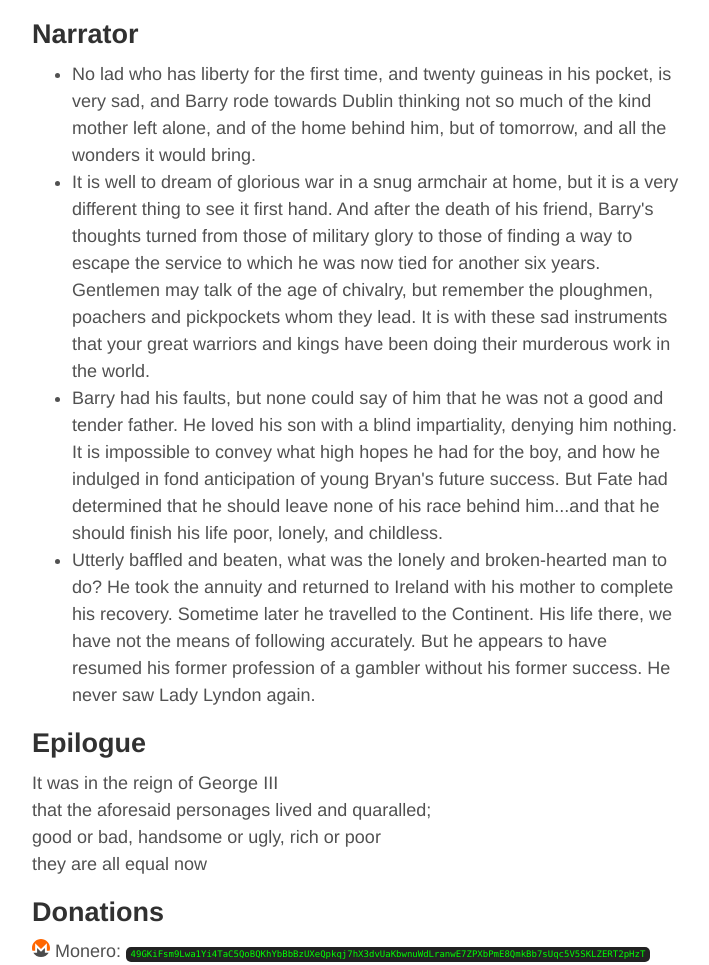
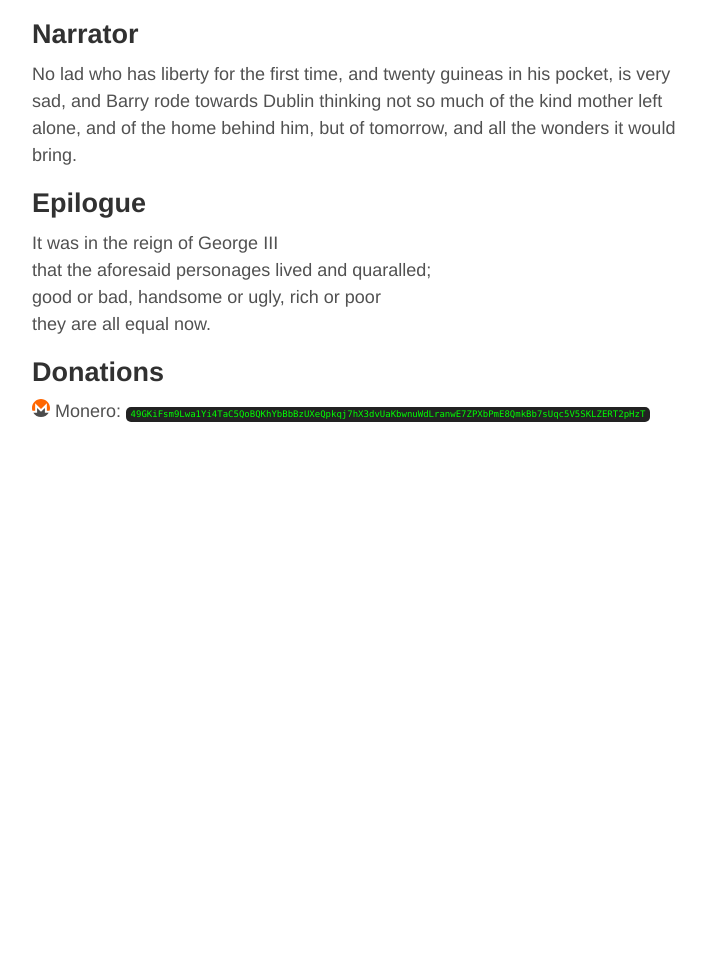
Before and after one commit to Jberczel/jberczel.github.io, a Jekyll site: the page built from index.html, in a window 1280 px wide. Shown: the whole page, without its empty margins (284-993 px from the left). Built offline with Jekyll 4.4.1, drawn with Linux system fonts in a browser that asks for light colours; after the commit the page ends 900 px from its top, so only the background shows below that.

```diff
--- a/_layouts/plain.html
+++ b/_layouts/plain.html
@@ -3,7 +3,11 @@
 <html lang="en">
 <head>
   <meta charset="utf-8">
-  <title>Jamie Berczel's Webpage</title>
+  <meta name="description" content="No longer Jamie Berczel's Webpage">
+  <meta name="author" content="Jamie Berczel">
+  <meta name="keywords" content="Berczel">
+  <meta name="viewport" content="width=device-width, initial-scale=1.0">
+  <title>No longer Jamie Berczel's Webpage</title>
   <link rel="stylesheet" href="/public/css/poole.css">
 </head>
 
--- a/index.html
+++ b/index.html
@@ -5,23 +5,10 @@ title: Jamie Berczel
 
 <h2>Narrator</h2>
 
-<ul>
-  <li>
-    No lad who has liberty for the first time, and twenty guineas in his pocket, is very sad, and Barry rode towards Dublin thinking not so much of the kind mother left alone, and of the home behind him, but of tomorrow, and all the wonders it would bring.
-  </li>
+<p>
+  No lad who has liberty for the first time, and twenty guineas in his pocket, is very sad, and Barry rode towards Dublin thinking not so much of the kind mother left alone, and of the home behind him, but of tomorrow, and all the wonders it would bring.
+</p>
 
-  <li>
-    It is well to dream of glorious war in a snug armchair at home, but it is a very different thing to see it first hand. And after the death of his friend, Barry's thoughts turned from those of military glory to those of finding a way to escape the service to which he was now tied for another six years. Gentlemen may talk of the age of chivalry, but remember the ploughmen, poachers and pickpockets whom they lead. It is with these sad instruments that your great warriors and kings have been doing their murderous work in the world.
-  </li>
-
-  <li>
-    Barry had his faults, but none could say of him that he was not a good and tender father. He loved his son with a blind impartiality, denying him nothing. It is impossible to convey what high hopes he had for the boy, and how he indulged in fond anticipation of young Bryan's future success. But Fate had determined that he should leave none of his race behind him...and that he should finish his life poor, lonely, and childless.
-  </li>
-
-  <li>
-    Utterly baffled and beaten, what was the lonely and broken-hearted man to do? He took the annuity and returned to Ireland with his mother to complete his recovery. Sometime later he travelled to the Continent. His life there, we have not the means of following accurately. But he appears to have resumed his former profession of a gambler without his former success. He never saw Lady Lyndon again.
-  </li>
-</ul>
 
 <h2>Epilogue</h2>
 
@@ -29,7 +16,7 @@ title: Jamie Berczel
   It was in the reign of George III</br>
   that the aforesaid personages lived and quaralled;</br>
   good or bad, handsome or ugly, rich or poor</br>
-  they are all equal now
+  they are all equal now.
 </p>
 
 <h2>Donations</h2>
```
